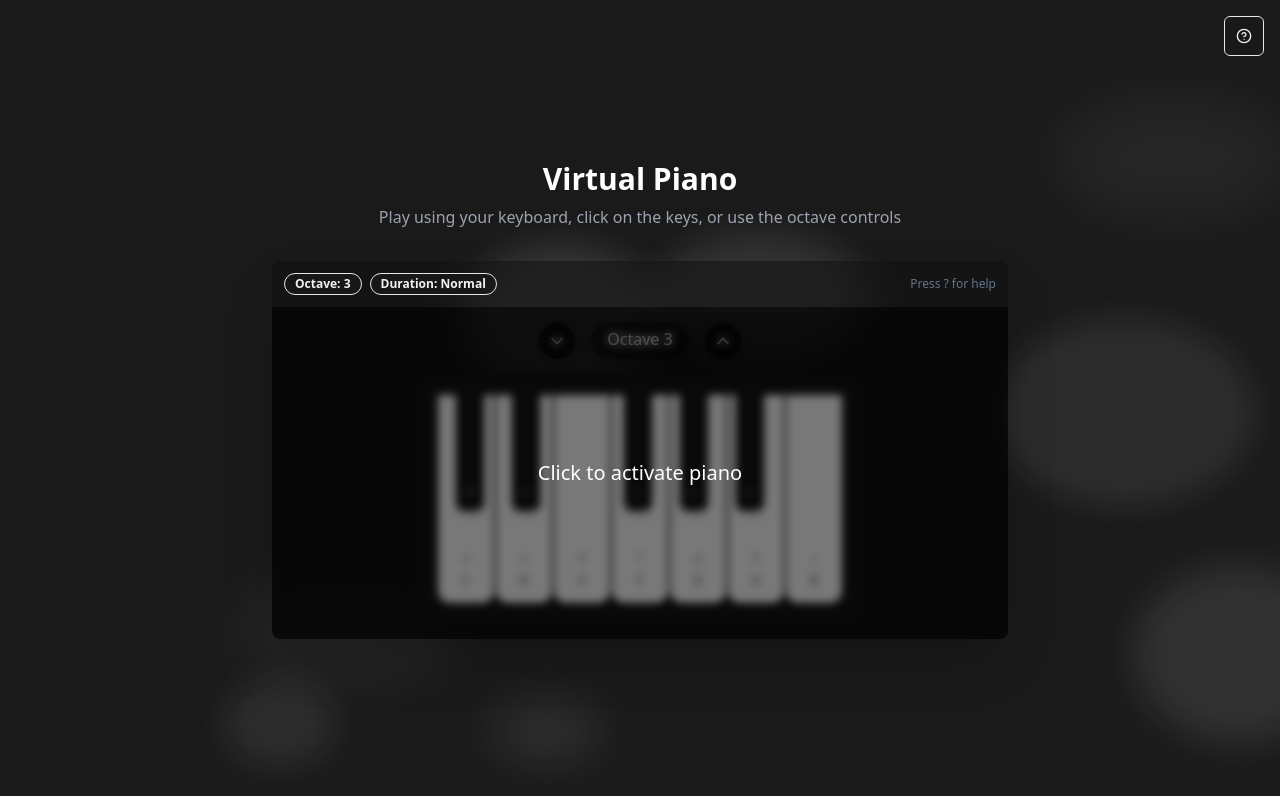
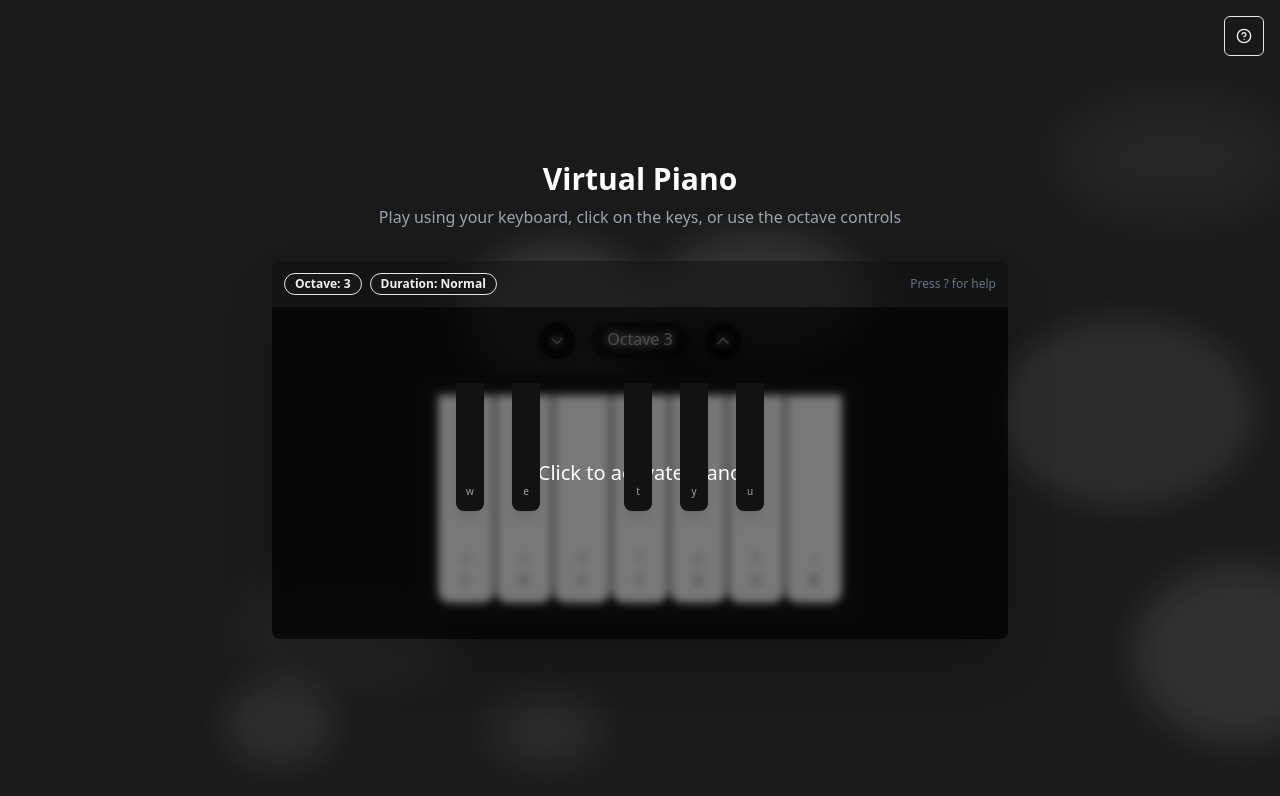
Before and after one commit to Muzaffar-codes07/c-harmonious-keys, a React (Vite) app: page / in a window 1280 px wide. Shown: the top 796 px of the page. Built offline with nearby package versions, Linux system fonts and the light colour scheme.

Commit message:
Update PianoKey.tsx

```diff
--- a/src/components/PianoKey.tsx
+++ b/src/components/PianoKey.tsx
@@ -39,7 +39,7 @@ const PianoKey: React.FC<PianoKeyProps> = ({
           w-7 h-32
           bg-[#121212]
           rounded-b-lg
-          z-25
+          z-20
           cursor-pointer
           transition-all
           duration-100
```
